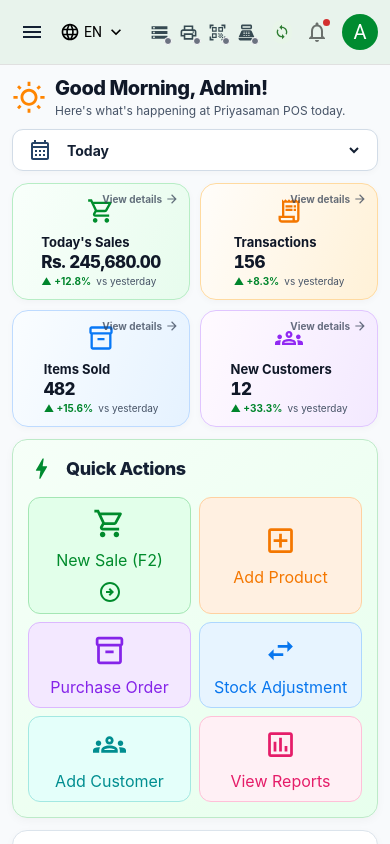
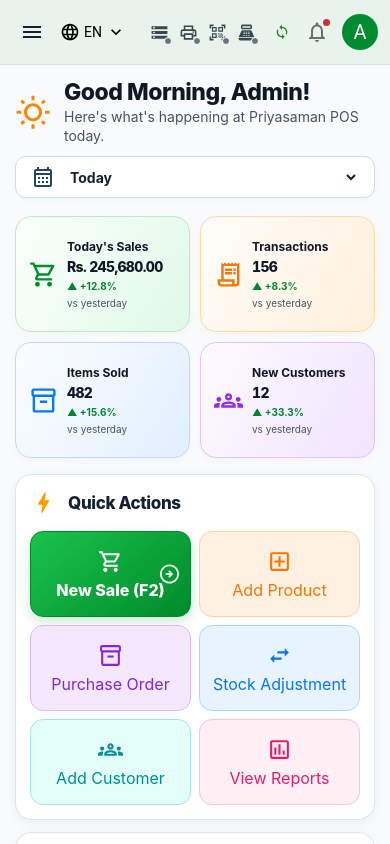
Before and after one commit to SriyanthaDeepal/priyasaman_pos_system, a React (Vite) app in the folder frontend/: page / in a window 390 px wide. Built offline with nearby package versions, Linux system fonts and the light colour scheme; what @zxing/library would draw is missing.

Commit message:
style(dashboard): approved responsive dashboard layout, KPI, quick actions, charts and summary

```diff
--- a/frontend/src/modules/dashboard/dashboard.css
+++ b/frontend/src/modules/dashboard/dashboard.css
@@ -2752,3 +2752,70 @@
 .pd-stat-icon svg{font-size:clamp(28px,2.4vw,37px)}
 @container(max-width:1000px){.pd-stat-value{font-size:clamp(16px,2vw,23px)}.pd-stat-green .pd-stat-value{font-size:clamp(15px,1.9vw,22px)}.pd-stat-main{gap:8px}.pd-stat-icon{width:30px;height:30px}.pd-stat-icon svg{font-size:28px}}
 @container(max-width:700px){.pd-stat-value,.pd-stat-green .pd-stat-value{font-size:clamp(17px,3.2vw,23px)}}
+
+
+/* Approved dashboard refresh — sidebar remains untouched. */
+.pd-dashboard-content{max-width:2100px;padding:clamp(14px,1.45vw,24px) clamp(15px,1.45vw,26px) 30px}
+.pd-welcome-row{margin-bottom:18px}
+.pd-welcome-left{gap:13px}
+.pd-sun-icon{font-size:clamp(36px,3vw,46px)!important}
+.pd-welcome-left h1{font-size:clamp(23px,2vw,32px)}
+.pd-welcome-left p{margin-top:3px;font-size:14px}
+.pd-kpis{gap:clamp(10px,1vw,16px);margin-bottom:16px}
+.pd-stat-card{min-height:116px;padding:clamp(12px,1.1vw,17px);border-radius:16px}
+.pd-stat-main{align-items:center;gap:clamp(9px,1.2vw,17px)}
+.pd-stat-icon,.pd-stat-icon svg{background:transparent!important}
+.pd-stat-icon{flex:0 0 clamp(30px,2.7vw,44px);width:clamp(30px,2.7vw,44px);height:clamp(30px,2.7vw,44px);border-radius:0}
+.pd-stat-icon svg{font-size:clamp(29px,2.5vw,41px)}
+.pd-stat-body{gap:5px;overflow:visible}
+.pd-stat-label{font-size:clamp(12px,1vw,15px)}
+.pd-stat-value,.pd-stat-green .pd-stat-value{font-size:clamp(18px,1.65vw,27px);white-space:nowrap;letter-spacing:-.65px}
+.pd-stat-change{font-size:clamp(10px,.85vw,12px)}
+.pd-stat-link{position:absolute;inset:0;opacity:0;pointer-events:none}
+.pd-stat-card:focus-visible,.pd-quick-action:focus-visible{outline:3px solid #ff9200;outline-offset:3px}
+.pd-stat-green{background:linear-gradient(120deg,#fbfffc,#dff9e8)}
+.pd-stat-orange{background:linear-gradient(120deg,#fffdfa,#fff0dc)}
+.pd-stat-blue{background:linear-gradient(120deg,#fbfdff,#e1efff)}
+.pd-stat-purple{background:linear-gradient(120deg,#fdfaff,#f1e4ff)}
+.pd-panel{border-radius:17px;padding:clamp(14px,1.25vw,20px);box-shadow:0 3px 12px rgba(16,24,40,.055)}
+.pd-panel-header{margin-bottom:15px}
+.pd-panel-heading h2{font-size:clamp(17px,1.3vw,21px)}
+.pd-quick-panel{background:#fff;border-color:var(--pd-border)}
+.pd-quick-panel .pd-panel-icon{color:#ff9900}
+.pd-quick-grid{grid-template-columns:repeat(6,minmax(0,1fr));gap:clamp(8px,.85vw,14px)}
+.pd-quick-action{position:relative;min-height:86px;padding:10px 6px;gap:6px;border-radius:13px;font-size:clamp(12px,.95vw,15px)}
+.pd-quick-icon svg{font-size:clamp(25px,2.1vw,35px)}
+.pd-quick-action.pd-action-green{background:linear-gradient(140deg,#1ac34b,#008a2b);border-color:#008b30;color:#fff;box-shadow:0 5px 12px rgba(0,135,45,.18)}
+.pd-quick-action.pd-action-green .pd-quick-label{font-weight:800}
+.pd-primary-action-arrow{position:absolute;right:9px;top:50%;transform:translateY(-50%);font-size:23px!important;opacity:.9}
+.pd-quick-action.pd-action-green{padding-right:28px}
+.pd-analytics-row{display:grid;grid-template-columns:minmax(0,1.45fr) minmax(0,1fr);gap:clamp(12px,1.25vw,20px);align-items:stretch;margin-bottom:16px}
+.pd-analytics-row>.pd-panel{min-width:0}
+.pd-category-content{gap:clamp(12px,1.3vw,24px);justify-content:space-between;padding:4px 0 8px}
+.pd-donut{width:clamp(155px,14vw,235px);height:clamp(155px,14vw,235px)}
+.pd-category-legend{flex:1;max-width:none;gap:clamp(8px,.9vw,14px)}
+.pd-legend-row{grid-template-columns:11px minmax(0,1fr) auto;gap:7px;font-size:clamp(11px,.9vw,14px)}
+.pd-legend-dot{width:11px;height:11px}
+.pd-legend-name{white-space:normal;overflow:visible;text-overflow:clip;overflow-wrap:anywhere}
+.pd-donut-center strong{font-size:clamp(15px,1.25vw,21px)}
+.pd-insights-row{display:grid;grid-template-columns:minmax(0,1.45fr) minmax(0,1fr);gap:clamp(12px,1.25vw,20px);align-items:stretch}
+.pd-insights-row>.pd-panel{min-width:0}
+.pd-summary-list{display:grid;grid-template-columns:repeat(4,minmax(0,1fr));gap:0;align-items:center;min-height:95px}
+.pd-summary-row{display:flex;justify-content:center;gap:9px;min-width:0;min-height:60px;padding:6px clamp(7px,1vw,16px);border:0;border-right:1px solid #e0e7ee;font-size:13px}
+.pd-summary-row:last-child{border-right:0}
+.pd-summary-icon{flex-shrink:0;display:flex;align-items:center}
+.pd-summary-icon svg{font-size:clamp(23px,1.8vw,31px)}
+.pd-summary-icon-sales{color:#009c3d}.pd-summary-icon-profit{color:#ff8800}.pd-summary-icon-margin{color:#ee3150}.pd-summary-icon-average{color:#ff8500}
+.pd-summary-details{display:flex;flex-direction:column;min-width:0;gap:4px}
+.pd-summary-details small{font-size:clamp(10px,.75vw,12px);color:#344054;white-space:nowrap}
+.pd-summary-row .pd-summary-details strong{font-size:clamp(12px,1.02vw,17px);color:#101828;text-align:left;white-space:nowrap;letter-spacing:-.35px}
+.pd-stock-row{min-height:55px;padding:6px 3px;gap:9px}
+.pd-stock-image{width:35px;height:35px;flex-basis:35px;font-size:22px;background:transparent}
+.pd-stock-info{gap:3px}
+.pd-stock-info strong{font-size:clamp(11px,.9vw,13px)}
+.pd-stock-info small{font-size:10px}
+.pd-stock-quantity{padding:6px 9px;font-size:11px}
+.pd-view-all{color:#00885a}
+@container (max-width:1180px){.pd-quick-action{font-size:12px}.pd-primary-action-arrow{display:none}.pd-quick-action.pd-action-green{padding-right:6px}.pd-category-content{flex-direction:column;gap:14px}.pd-donut{width:190px;height:190px}.pd-category-legend{width:100%;display:grid;grid-template-columns:repeat(2,minmax(0,1fr))}.pd-summary-list{grid-template-columns:repeat(2,minmax(0,1fr))}.pd-summary-row:nth-child(2){border-right:0}.pd-summary-row{justify-content:flex-start}}
+@container (max-width:850px){.pd-analytics-row,.pd-insights-row{grid-template-columns:1fr}.pd-quick-grid{grid-template-columns:repeat(3,minmax(0,1fr))}.pd-category-content{flex-direction:row}.pd-category-legend{display:flex;width:auto}.pd-donut{width:clamp(160px,28vw,220px);height:clamp(160px,28vw,220px)}.pd-summary-list{grid-template-columns:repeat(4,minmax(0,1fr))}.pd-summary-row:nth-child(2){border-right:1px solid #e0e7ee}}
+@container (max-width:520px){.pd-quick-grid{grid-template-columns:repeat(2,minmax(0,1fr))}.pd-category-content{flex-direction:column}.pd-category-legend{width:100%;display:grid;grid-template-columns:repeat(2,minmax(0,1fr))}.pd-summary-list{grid-template-columns:repeat(2,minmax(0,1fr))}.pd-summary-row:nth-child(2){border-right:0}.pd-stat-main{flex-direction:row}.pd-stat-value,.pd-stat-green .pd-stat-value{font-size:clamp(14px,3.4vw,20px)}}
```
